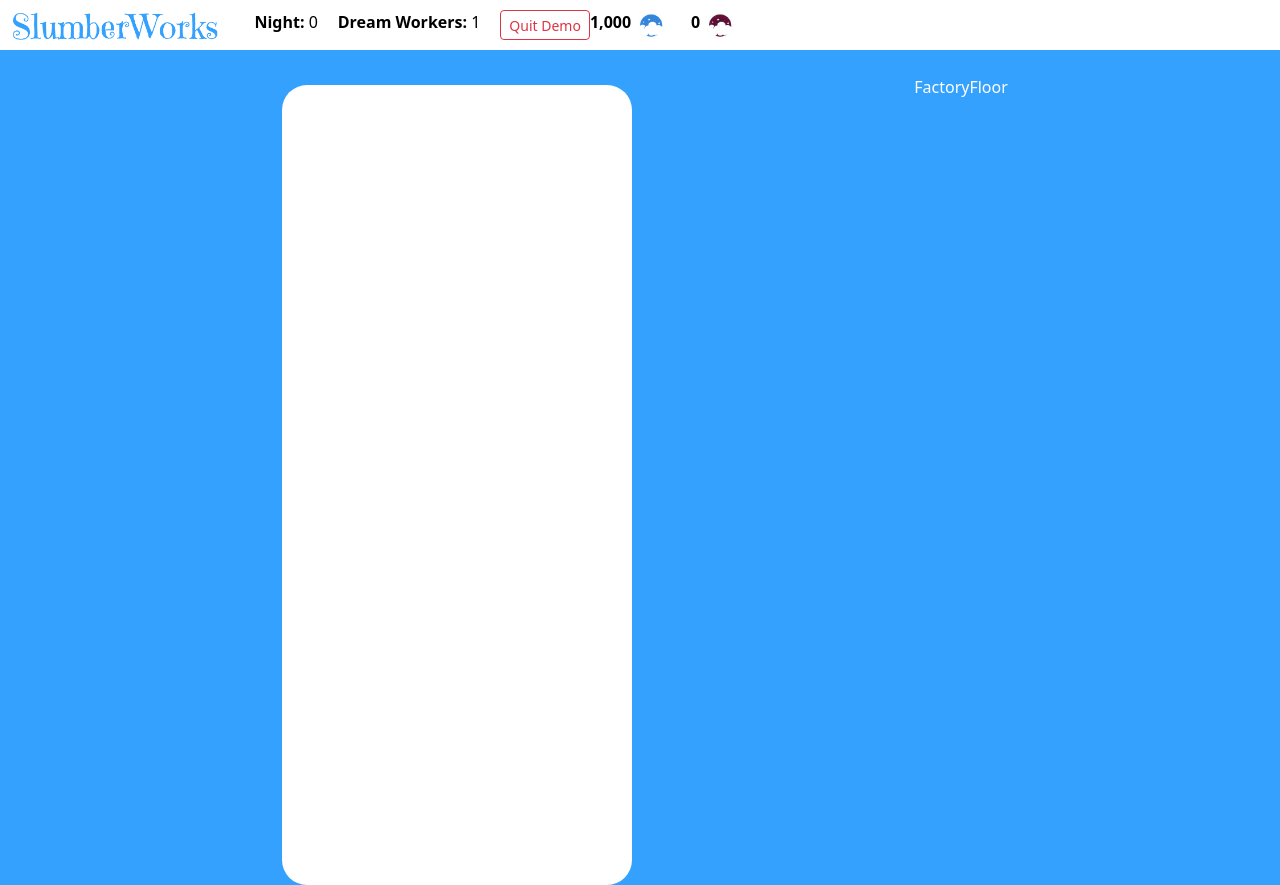
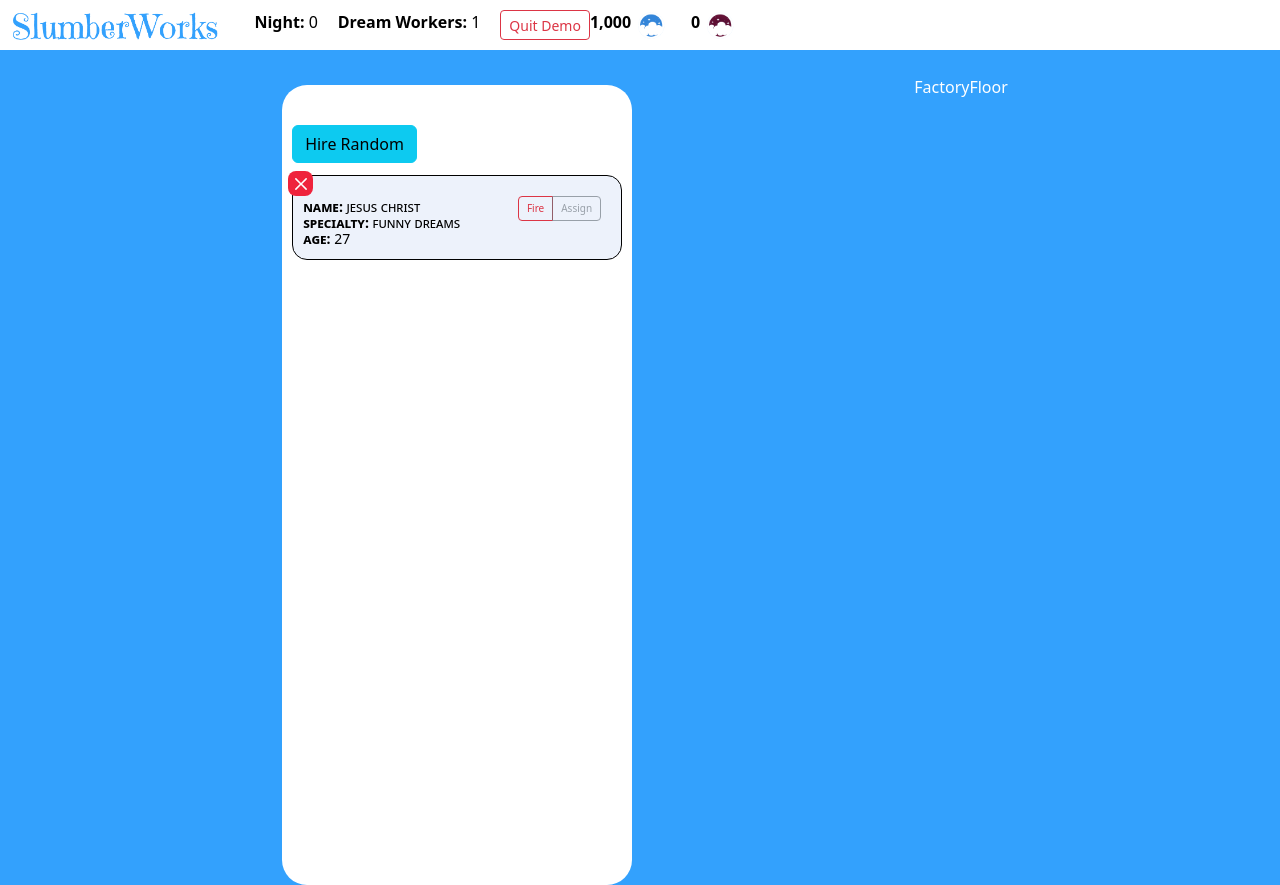
Before and after one commit to Blake14/SlumberWorks, a React (Create React App) app in the folder client/: page /lineup in a window 1280 px wide. Built offline with nearby package versions, Linux system fonts and the light colour scheme.

Commit message:
style: worker list container

```diff
--- a/client/src/components/game-container/WorkersModule.js
+++ b/client/src/components/game-container/WorkersModule.js
@@ -1,6 +1,9 @@
 import React from 'react';
+import Button from 'react-bootstrap/Button';
+import WorkerNamePlate from './WorkerNamePlate';
 
 const WorkersModule = (props) => {
+	//console.log(props.playerData.workers);
 	return (
 		<div
 			style={{
@@ -28,6 +31,47 @@ const WorkersModule = (props) => {
 			>
 				Dream Workers
 			</div>
+			<div
+				style={{
+					width: '100%',
+					height: 50,
+				}}
+			>
+				<Button
+					variant='info'
+					style={{
+						margin: 10,
+					}}
+					onClick={props.handleGenerateWorker}
+				>
+					Hire Random
+				</Button>
+			</div>
+			<div
+				style={{
+					overflow: 'scroll',
+					height: 715,
+					borderRadius: 25,
+				}}
+			>
+				{props.playerData.workers
+					.filter((wkr, idx) => {
+						return wkr !== undefined;
+					})
+					.map((wkr, idx) => {
+						console.log(wkr);
+						return (
+							<WorkerNamePlate
+								key={idx}
+								firstName={wkr.firstName}
+								lastName={wkr.lastName}
+								specialty={wkr.dreamSpecialty}
+								age={wkr.age}
+								bgColor={props.bgColor}
+							/>
+						);
+					})}
+			</div>
 		</div>
 	);
 };
```
